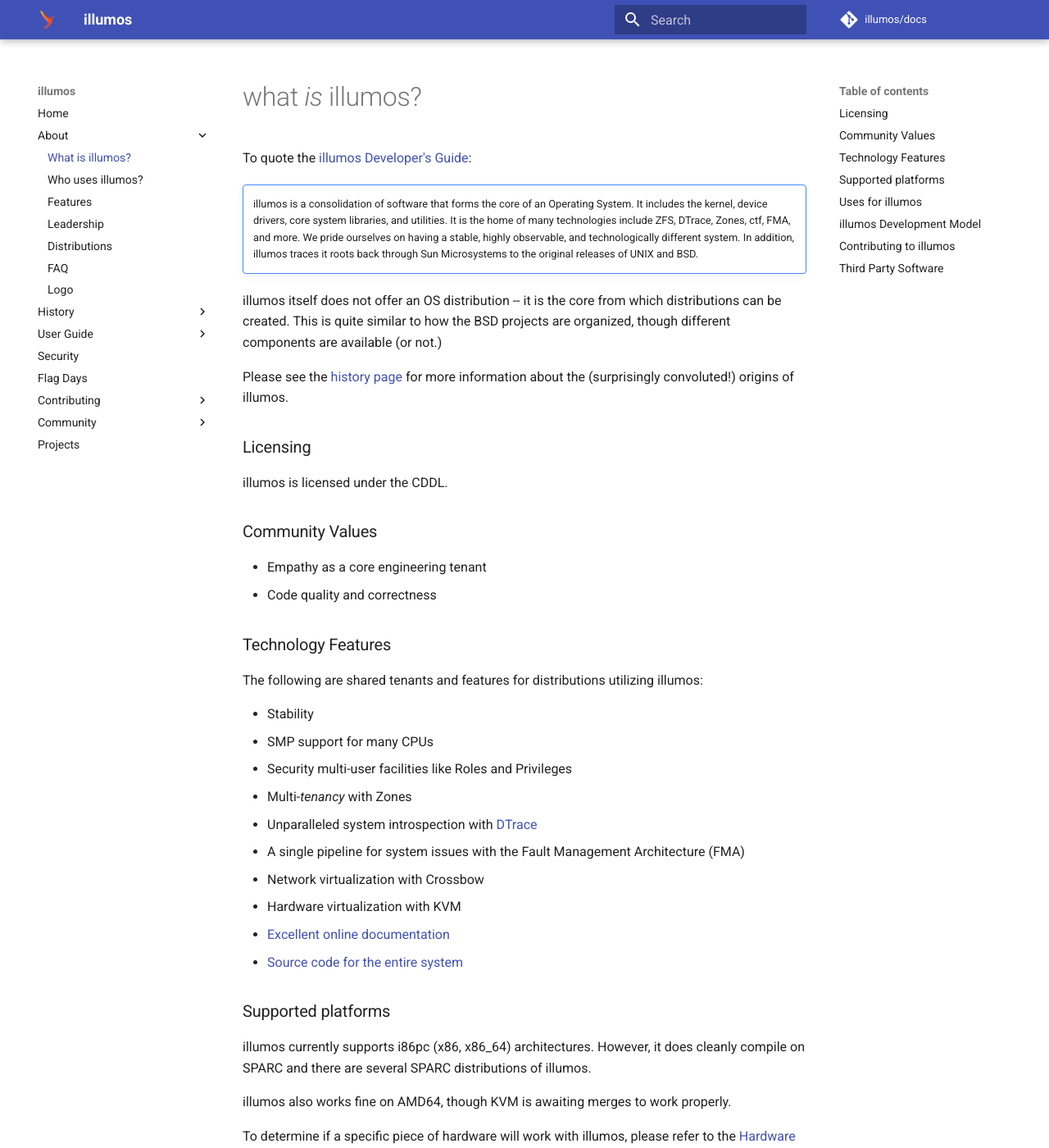
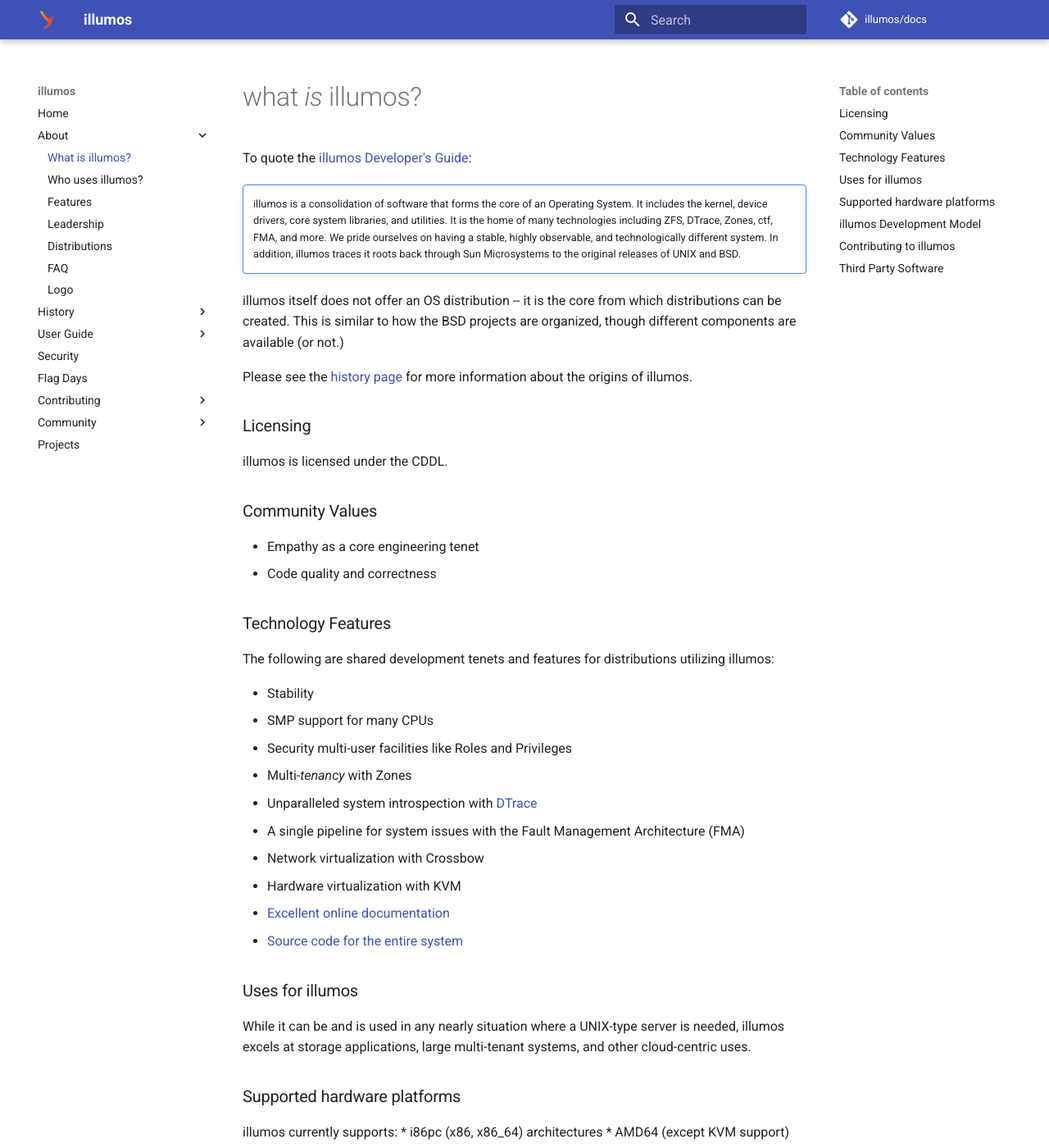
Before and after one commit to illumos/docs, an MkDocs documentation site: the page built from docs/about/index.md, in a window 1280 px wide and 1400 px high. Shown: the whole window at 82% size. Built offline with MkDocs 1.6.1 and Material for MkDocs 9.7.7, drawn with Linux system fonts in a browser that asks for light colours; comment, search, counter and statistics services are not loaded; old or Windows-style settings are respelled for this version of MkDocs; some of the changed text lies outside the part shown.

Commit message:
Update index.md

```diff
--- a/docs/about/index.md
+++ b/docs/about/index.md
@@ -5,18 +5,18 @@
 !!! note ""
     illumos is a consolidation of software that forms the core of an Operating
     System. It includes the kernel, device drivers, core system libraries, and
-    utilities. It is the home of many technologies include ZFS, DTrace, Zones,
+    utilities. It is the home of many technologies including ZFS, DTrace, Zones,
     ctf, FMA, and more. We pride ourselves on having a stable, highly
     observable, and technologically different system. In addition, illumos
     traces it roots back through Sun Microsystems to the original releases of
     UNIX and BSD.
 
 illumos itself does not offer an OS distribution -- it is the core from which
-distributions can be created. This is quite similar to how the BSD projects are
+distributions can be created. This is similar to how the BSD projects are
 organized, though different components are available (or not.)
 
 Please see the [history page](history.md) for more information about the
-(surprisingly convoluted!) origins of illumos.
+origins of illumos.
 
 ### Licensing
 
@@ -24,12 +24,12 @@
 
 ### Community Values
 
-* Empathy as a core engineering tenant
+* Empathy as a core engineering tenet
 * Code quality and correctness
 
 ### Technology Features
 
-The following are shared tenants and features for distributions utilizing illumos:
+The following are shared development tenets and features for distributions utilizing illumos:
 
 * Stability
 * SMP support for many CPUs
@@ -42,23 +42,24 @@
 * [Excellent online documentation](https://www.illumos.org/man/)
 * [Source code for the entire system](https://github.com/illumos/illumos-gate)
 
-### Supported platforms
+### Uses for illumos
 
-illumos currently supports i86pc (x86, x86_64) architectures. However, it does
-cleanly compile on SPARC and there are several SPARC distributions of illumos.
+While it can be and is used in any nearly situation where a UNIX-type server is needed, illumos excels at storage applications, large multi-tenant systems, and other cloud-centric uses.
 
-illumos also works fine on AMD64, though KVM is awaiting merges to work properly.
+### Supported hardware platforms
+
+illumos currently supports:
+ * i86pc (x86, x86_64) architectures
+ * AMD64 (except KVM support)
+
+There are also several SPARC distributions of illumos; if you are interested in running illumos on SPARC, please refer directly to those distributions' docs.
 
 To determine if a specific piece of hardware will work with illumos, please
 refer to the [Hardware Compatability List](https://www.illumos.org/hcl/).
 
-For pre-defined builds of server-grade hardware, you might also refer to
+For pre-defined builds of server-grade hardware, you may also refer to
 [Joyent Engineering Manufactory
 database](http://eng.joyent.com/manufacturing/bom.html).
-
-### Uses for illumos
-
-illumos can be used in any number of situations.
 
 ### illumos Development Model
 
```
Also changed, not shown: other parts of docs/about/index.md (+1 -1 lines).
